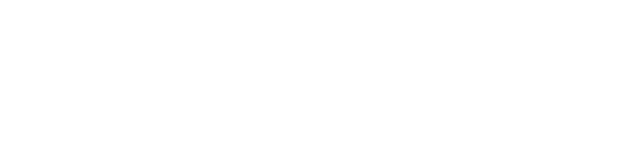
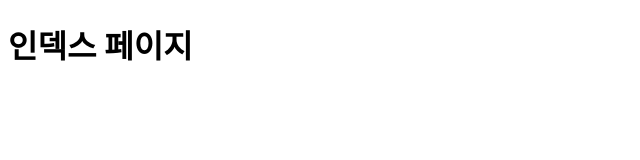
Before and after one commit to wlsgud-git/capstoneProject, a plain HTML site: page frontend/html/index.html in a window 1280 px wide. Shown: the whole page, without its empty margins (0-640 px from the left). Drawn offline with Linux system fonts and the light colour scheme.

Commit message:
first commits

```diff
--- a/frontend/html/index.html
+++ b/frontend/html/index.html
@@ -6,6 +6,6 @@
     <title>캡스톤 인덱스 페이지</title>
 </head>
 <body>
-
+    <h1>인덱스 페이지</h1>
 </body>
 </html>
```
Also changed, not shown: backend/app.js (added).
